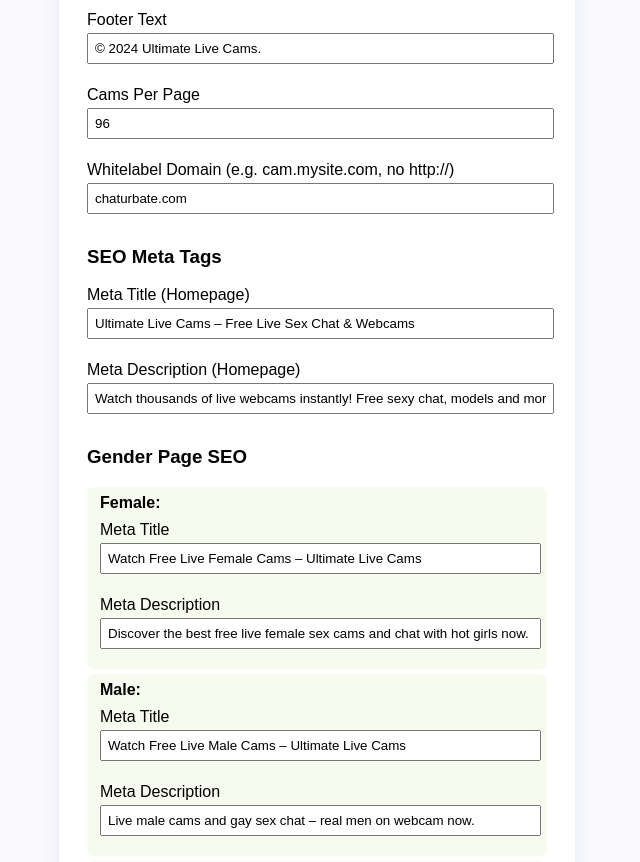
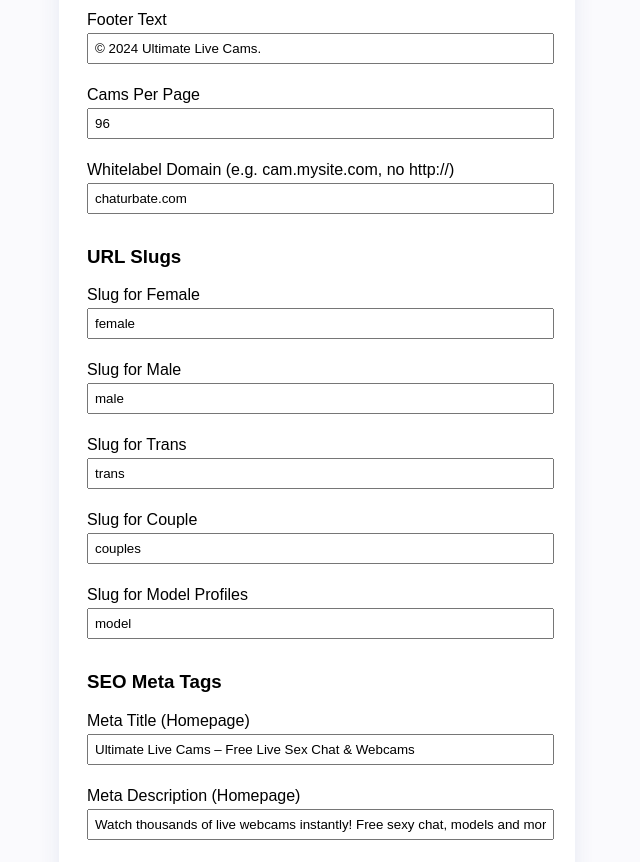
Before and after one commit to TinyCB/Chaturbate-affiliate-api-script, a PHP site: page /admin.php in a window 1280 px wide. Shown: the part 487-1349 px from the top of the page, without its empty margins (323-963 px from the left). Run offline with PHP 8.4, Linux system fonts and the light colour scheme; the visitor is signed in with stand-in values (Sample User, id 1).

Commit message:
Update admin.php
Added support for custom slugs, allowing admins to set them directly from the admin page.

```diff
--- a/admin.php
+++ b/admin.php
@@ -3,6 +3,18 @@ session_start();
 $CONFIG_FILE = "config.php";
 $config = include($CONFIG_FILE);
 $genders = ['f'=>'Female','m'=>'Male','t'=>'Trans','c'=>'Couple'];
+
+// Default slugs (if not yet in config):
+if (empty($config['slugs']) || !is_array($config['slugs'])) {
+    $config['slugs'] = [
+        'f' => 'girls',
+        'm' => 'guys',
+        't' => 'trans',
+        'c' => 'couples',
+        'model' => 'model'
+    ];
+    file_put_contents($CONFIG_FILE, "<?php\nreturn ".var_export($config,true).";\n");
+}
 
 // --- Ensure a hash even if upgrading from plaintext (legacy) ---
 if (empty($config['admin_password_hash'])) {
@@ -37,7 +49,7 @@ if (isset($_GET['logout'])) {
     exit;
 }
 
-// --- Update site settings & password ---
+// --- Update site settings, slugs & password ---
 if($_SERVER['REQUEST_METHOD']==="POST" && isset($_POST['site_name'])) {
     $config['site_name'] = $_POST['site_name'];
     $config['affiliate_id'] = $_POST['affiliate_id'];
@@ -45,13 +57,22 @@ if($_SERVER['REQUEST_METHOD']==="POST" && isset($_POST['site_name'])) {
     $config['footer_text'] = $_POST['footer_text'];
     $config['cams_per_page'] = (int)($_POST['cams_per_page'] ?? 20);
     $config['whitelabel_domain'] = trim($_POST['whitelabel_domain'] ?? 'chaturbate.com');
-    $config['login_url'] = trim($_POST['login_url'] ?? ''); // <-- Fixed: Save login_url
-    $config['broadcast_url'] = trim($_POST['broadcast_url'] ?? ''); // <-- Fixed: Save broadcast_url
+    $config['login_url'] = trim($_POST['login_url'] ?? '');
+    $config['broadcast_url'] = trim($_POST['broadcast_url'] ?? '');
     // --- SEO meta tag fields ---
     $config['meta_home_title'] = $_POST['meta_home_title'];
     $config['meta_home_desc'] = $_POST['meta_home_desc'];
     $config['meta_gender_titles'] = $_POST['meta_gender_titles'] ?? [];
     $config['meta_gender_descs'] = $_POST['meta_gender_descs'] ?? [];
+
+    // --- Handle custom slugs for gender/model URLs ---
+    if (isset($_POST['slugs']) && is_array($_POST['slugs'])) {
+        foreach (['f','m','t','c','model'] as $k) {
+            if (isset($_POST['slugs'][$k]) && $_POST['slugs'][$k] !== '') {
+                $config['slugs'][$k] = trim($_POST['slugs'][$k]);
+            }
+        }
+    }
     //----------------------------------------
     if(!empty($_FILES['logo_file']['tmp_name'])) {
         $fn = 'assets/logo.png';
@@ -108,6 +129,19 @@ if(!empty($success)) echo "<div style='color:green;text-align:center;'>$success<
     <input name="cams_per_page" type="number" min="1" max="500" value="<?=htmlspecialchars($config['cams_per_page']??20)?>">
     <label>Whitelabel Domain (e.g. cam.mysite.com, no http://)</label>
     <input name="whitelabel_domain" value="<?=htmlspecialchars($config['whitelabel_domain'] ?? 'chaturbate.com')?>">
+
+    <h3>URL Slugs</h3>
+    <label>Slug for Female</label>
+    <input name="slugs[f]" value="<?=htmlspecialchars($config['slugs']['f'] ?? 'girls')?>">
+    <label>Slug for Male</label>
+    <input name="slugs[m]" value="<?=htmlspecialchars($config['slugs']['m'] ?? 'guys')?>">
+    <label>Slug for Trans</label>
+    <input name="slugs[t]" value="<?=htmlspecialchars($config['slugs']['t'] ?? 'trans')?>">
+    <label>Slug for Couple</label>
+    <input name="slugs[c]" value="<?=htmlspecialchars($config['slugs']['c'] ?? 'couples')?>">
+    <label>Slug for Model Profiles</label>
+    <input name="slugs[model]" value="<?=htmlspecialchars($config['slugs']['model'] ?? 'model')?>">
+
     <h3>SEO Meta Tags</h3>
     <label>Meta Title (Homepage)</label>
     <input name="meta_home_title" value="<?=htmlspecialchars($config['meta_home_title'] ?? '')?>">
```
